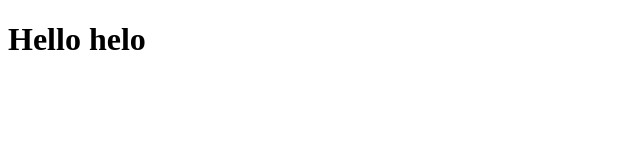
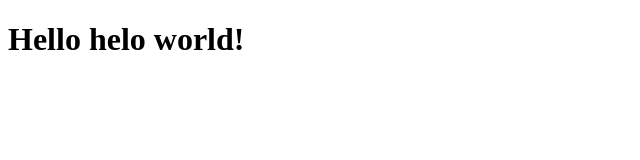
Before and after one commit to Kedar-P-Deshmukh/pets, a plain HTML site: page index.html in a window 1280 px wide. Shown: the whole page, without its empty margins (0-640 px from the left). Drawn offline with Linux system fonts and the light colour scheme.

Commit message:
Update index.html

```diff
--- a/index.html
+++ b/index.html
@@ -7,6 +7,6 @@
     <title>Document</title>
 </head>
 <body>
-    <h1>Hello helo </h1>
+    <h1>Hello helo world! </h1>
 </body>
 </html>
```
